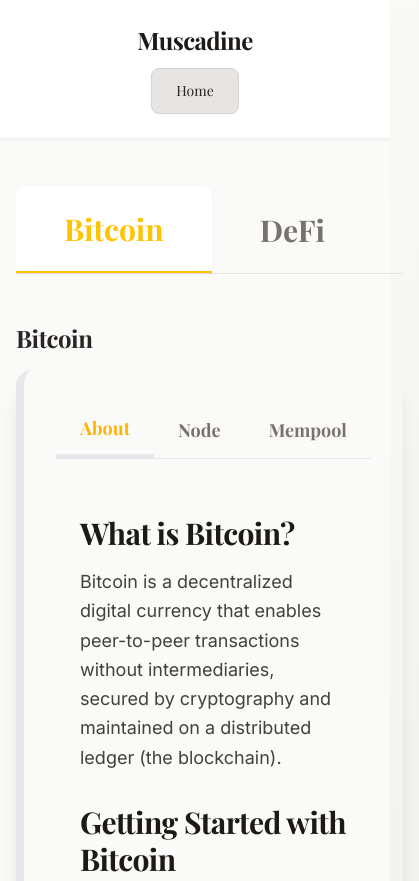
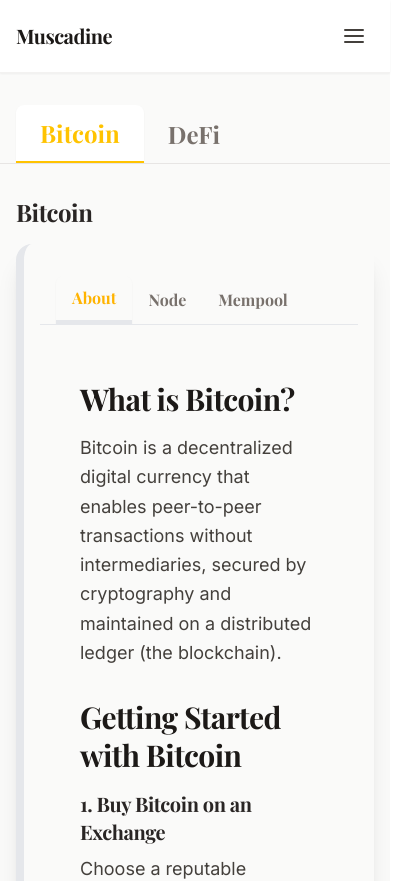
Before and after one commit to Muscadine-Labs/Muscadine-Interface, a React (Vite) app: page / in a window 390 px wide. Shown: the top 881 px of the page, 419 px wide, since content can reach past the window. Built offline with nearby package versions, Linux system fonts and the light colour scheme.

Commit message:
feat: responsive UI – mobile nav, scrollable tabs, accessible tap targets

```diff
--- a/src/App.tsx
+++ b/src/App.tsx
@@ -2,14 +2,48 @@
 import Loader from './components/Loader';
 import ErrorBoundary from './components/ErrorBoundary';
 
-const MuscadineBanner = () => (
-  <div className="w-full bg-white/90 backdrop-blur-md border-b border-stone-200/50 py-6 px-6 flex flex-col md:flex-row items-center justify-between text-stone-900 text-base font-medium shadow-sm">
-    <a href="https://muscadine.box" className="font-serif text-2xl font-bold tracking-tight hover:opacity-80 transition-opacity" target="_blank" rel="noopener noreferrer">Muscadine</a>
-    <div className="flex flex-wrap gap-6 mt-3 md:mt-0 items-center">
-      <a href="https://muscadine.box" className="btn-secondary text-sm px-6 py-3" target="_blank" rel="noopener noreferrer">Home</a>
-    </div>
-  </div>
-);
+const MuscadineBanner = () => {
+  const [isOpen, setIsOpen] = useState(false);
+  return (
+    <nav className="w-full bg-white/90 backdrop-blur-md border-b border-stone-200/50 py-4 md:py-6 px-4 md:px-6 text-stone-900 shadow-sm sticky top-0 z-50">
+      <div className="max-w-6xl mx-auto flex items-center justify-between">
+        <a
+          href="https://muscadine.box"
+          className="font-serif text-xl md:text-2xl font-bold tracking-tight hover:opacity-80 transition-opacity"
+          target="_blank"
+          rel="noopener noreferrer"
+        >
+          Muscadine
+        </a>
+        <div className="hidden md:flex items-center gap-6">
+          <a href="https://muscadine.box" className="btn-secondary text-sm px-6 py-3" target="_blank" rel="noopener noreferrer">Home</a>
+        </div>
+        <button
+          type="button"
+          aria-label="Toggle menu"
+          aria-expanded={isOpen}
+          className="md:hidden inline-flex items-center justify-center rounded-md p-2 text-stone-700 hover:bg-stone-100 focus:outline-none focus:ring-2 focus:ring-stone-400"
+          onClick={() => setIsOpen((v) => !v)}
+        >
+          <svg className="h-6 w-6" viewBox="0 0 24 24" fill="none" stroke="currentColor" strokeWidth="2" strokeLinecap="round" strokeLinejoin="round">
+            {isOpen ? (
+              <path d="M18 6L6 18M6 6l12 12" />
+            ) : (
+              <path d="M3 6h18M3 12h18M3 18h18" />
+            )}
+          </svg>
+        </button>
+      </div>
+      {isOpen && (
+        <div className="md:hidden mt-3 border-t border-stone-200">
+          <div className="max-w-6xl mx-auto px-4 py-3 space-y-3">
+            <a href="https://muscadine.box" className="btn-secondary block w-full text-center px-4 py-3" target="_blank" rel="noopener noreferrer" onClick={() => setIsOpen(false)}>Home</a>
+          </div>
+        </div>
+      )}
+    </nav>
+  );
+};
 
 const MuscadineFooter = () => (
   <footer className="bg-stone-800 text-stone-300 py-16">
@@ -180,16 +214,16 @@
         <MuscadineBanner />
         <main className="flex-1 max-w-6xl mx-auto px-4 pb-20">
           {/* Main Tabs */}
-          <div className="flex border-b border-stone-200 mb-12 mt-12">
+          <div className="flex border-b border-stone-200 mb-8 md:mb-12 mt-8 md:mt-12 -mx-4 px-4 overflow-x-auto">
             <button
               onClick={() => setMainTab('bitcoin')}
-              className={`px-12 py-6 font-serif text-3xl font-bold transition-all duration-200 whitespace-nowrap rounded-t-lg ${mainTab === 'bitcoin' ? 'text-gold-600 border-b-2 border-gold-600 bg-white shadow-sm' : 'text-stone-500 hover:text-gold-600'}`}
+              className={`px-6 md:px-12 py-3 md:py-6 font-serif text-2xl md:text-3xl font-bold transition-all duration-200 whitespace-nowrap rounded-t-lg ${mainTab === 'bitcoin' ? 'text-gold-600 border-b-2 border-gold-600 bg-white shadow-sm' : 'text-stone-500 hover:text-gold-600'}`}
             >
               Bitcoin
             </button>
             <button
               onClick={() => setMainTab('defi')}
-              className={`px-12 py-6 font-serif text-3xl font-bold transition-all duration-200 whitespace-nowrap rounded-t-lg ${mainTab === 'defi' ? 'text-gold-600 border-b-2 border-gold-600 bg-white shadow-sm' : 'text-stone-500 hover:text-gold-600'}`}
+              className={`px-6 md:px-12 py-3 md:py-6 font-serif text-2xl md:text-3xl font-bold transition-all duration-200 whitespace-nowrap rounded-t-lg ${mainTab === 'defi' ? 'text-gold-600 border-b-2 border-gold-600 bg-white shadow-sm' : 'text-stone-500 hover:text-gold-600'}`}
             >
               DeFi
             </button>
@@ -201,10 +235,10 @@
                 <h2 className="text-2xl font-bold text-stone-800 font-serif">Bitcoin</h2>
               </div>
               <div className="bg-gradient-to-br from-gold-50 via-stone-50 to-green-50 rounded-2xl shadow-xl p-8 border-l-8 border-gold-400">
-                <div className="flex border-b border-gold-200 mb-8 overflow-x-auto">
-                  <button onClick={() => setBitcoinTab('about')} className={`px-6 py-3 font-semibold text-lg transition-all duration-200 whitespace-nowrap rounded-t-lg ${bitcoinTab === 'about' ? 'text-gold-700 border-b-4 border-gold-500 bg-gold-50 shadow-sm' : 'text-stone-500 hover:text-gold-700'}`}>About</button>
-                  <button onClick={() => setBitcoinTab('node')} className={`px-6 py-3 font-semibold text-lg transition-all duration-200 whitespace-nowrap rounded-t-lg ${bitcoinTab === 'node' ? 'text-gold-700 border-b-4 border-gold-500 bg-gold-50 shadow-sm' : 'text-stone-500 hover:text-gold-700'}`}>Node</button>
-                  <button onClick={() => setBitcoinTab('mempool')} className={`px-6 py-3 font-semibold text-lg transition-all duration-200 whitespace-nowrap rounded-t-lg ${bitcoinTab === 'mempool' ? 'text-gold-700 border-b-4 border-gold-500 bg-gold-50 shadow-sm' : 'text-stone-500 hover:text-gold-700'}`}>Mempool</button>
+                <div className="flex border-b border-gold-200 mb-8 overflow-x-auto -mx-4 px-4">
+                  <button onClick={() => setBitcoinTab('about')} className={`px-4 md:px-6 py-2.5 md:py-3 font-semibold text-base md:text-lg transition-all duration-200 whitespace-nowrap rounded-t-lg ${bitcoinTab === 'about' ? 'text-gold-700 border-b-4 border-gold-500 bg-gold-50 shadow-sm' : 'text-stone-500 hover:text-gold-700'}`}>About</button>
+                  <button onClick={() => setBitcoinTab('node')} className={`px-4 md:px-6 py-2.5 md:py-3 font-semibold text-base md:text-lg transition-all duration-200 whitespace-nowrap rounded-t-lg ${bitcoinTab === 'node' ? 'text-gold-700 border-b-4 border-gold-500 bg-gold-50 shadow-sm' : 'text-stone-500 hover:text-gold-700'}`}>Node</button>
+                  <button onClick={() => setBitcoinTab('mempool')} className={`px-4 md:px-6 py-2.5 md:py-3 font-semibold text-base md:text-lg transition-all duration-200 whitespace-nowrap rounded-t-lg ${bitcoinTab === 'mempool' ? 'text-gold-700 border-b-4 border-gold-500 bg-gold-50 shadow-sm' : 'text-stone-500 hover:text-gold-700'}`}>Mempool</button>
                 </div>
                 <div>
                   {bitcoinTab === 'about' && <AboutBitcoin />}
@@ -260,10 +294,10 @@
                 <h2 className="text-2xl font-bold text-stone-800 font-serif">DeFi</h2>
               </div>
               <div className="bg-gradient-to-br from-gold-50 via-stone-50 to-green-50 rounded-2xl shadow-xl p-8 border-l-8 border-gold-400">
-                <div className="flex border-b border-gold-200 mb-8 overflow-x-auto">
-                  <button onClick={() => setDefiTab('about')} className={`px-6 py-3 font-semibold text-lg transition-all duration-200 whitespace-nowrap rounded-t-lg ${defiTab === 'about' ? 'text-gold-600 border-b-2 border-gold-600 bg-white shadow-sm' : 'text-stone-500 hover:text-gold-600'}`}>About</button>
-                  <button onClick={() => setDefiTab('lending')} className={`px-6 py-3 font-semibold text-lg transition-all duration-200 whitespace-nowrap rounded-t-lg ${defiTab === 'lending' ? 'text-gold-600 border-b-2 border-gold-600 bg-white shadow-sm' : 'text-stone-500 hover:text-gold-600'}`}>Earn & Borrow</button>
-                  <button onClick={() => setDefiTab('swap')} className={`px-6 py-3 font-semibold text-lg transition-all duration-200 whitespace-nowrap rounded-t-lg ${defiTab === 'swap' ? 'text-gold-600 border-b-2 border-gold-600 bg-white shadow-sm' : 'text-stone-500 hover:text-gold-600'}`}>Token Swap</button>
+                <div className="flex border-b border-gold-200 mb-8 overflow-x-auto -mx-4 px-4">
+                  <button onClick={() => setDefiTab('about')} className={`px-4 md:px-6 py-2.5 md:py-3 font-semibold text-base md:text-lg transition-all duration-200 whitespace-nowrap rounded-t-lg ${defiTab === 'about' ? 'text-gold-600 border-b-2 border-gold-600 bg-white shadow-sm' : 'text-stone-500 hover:text-gold-600'}`}>About</button>
+                  <button onClick={() => setDefiTab('lending')} className={`px-4 md:px-6 py-2.5 md:py-3 font-semibold text-base md:text-lg transition-all duration-200 whitespace-nowrap rounded-t-lg ${defiTab === 'lending' ? 'text-gold-600 border-b-2 border-gold-600 bg-white shadow-sm' : 'text-stone-500 hover:text-gold-600'}`}>Earn & Borrow</button>
+                  <button onClick={() => setDefiTab('swap')} className={`px-4 md:px-6 py-2.5 md:py-3 font-semibold text-base md:text-lg transition-all duration-200 whitespace-nowrap rounded-t-lg ${defiTab === 'swap' ? 'text-gold-600 border-b-2 border-gold-600 bg-white shadow-sm' : 'text-stone-500 hover:text-gold-600'}`}>Token Swap</button>
                 </div>
                 <div>
                   {defiTab === 'about' && <AboutDefi />}
```
